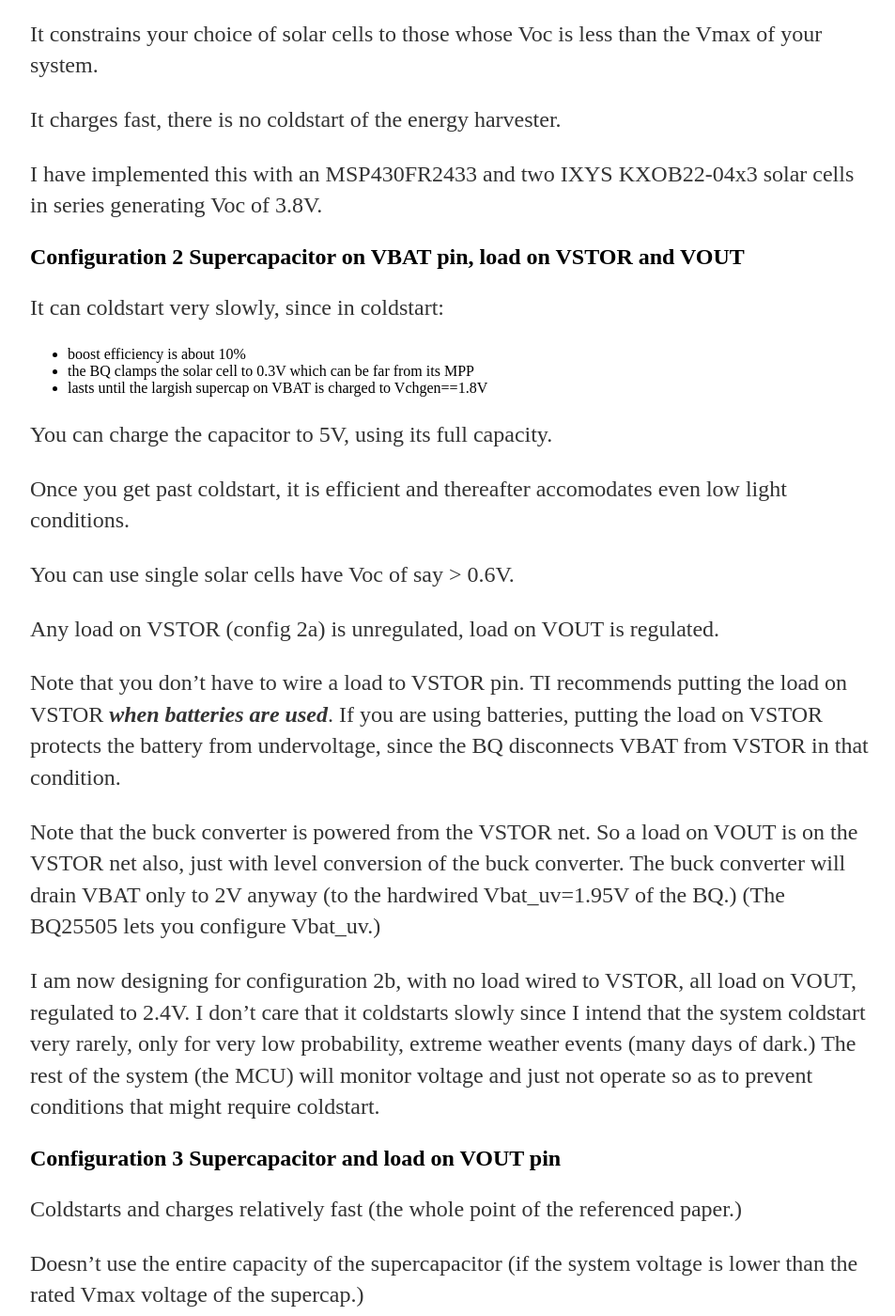
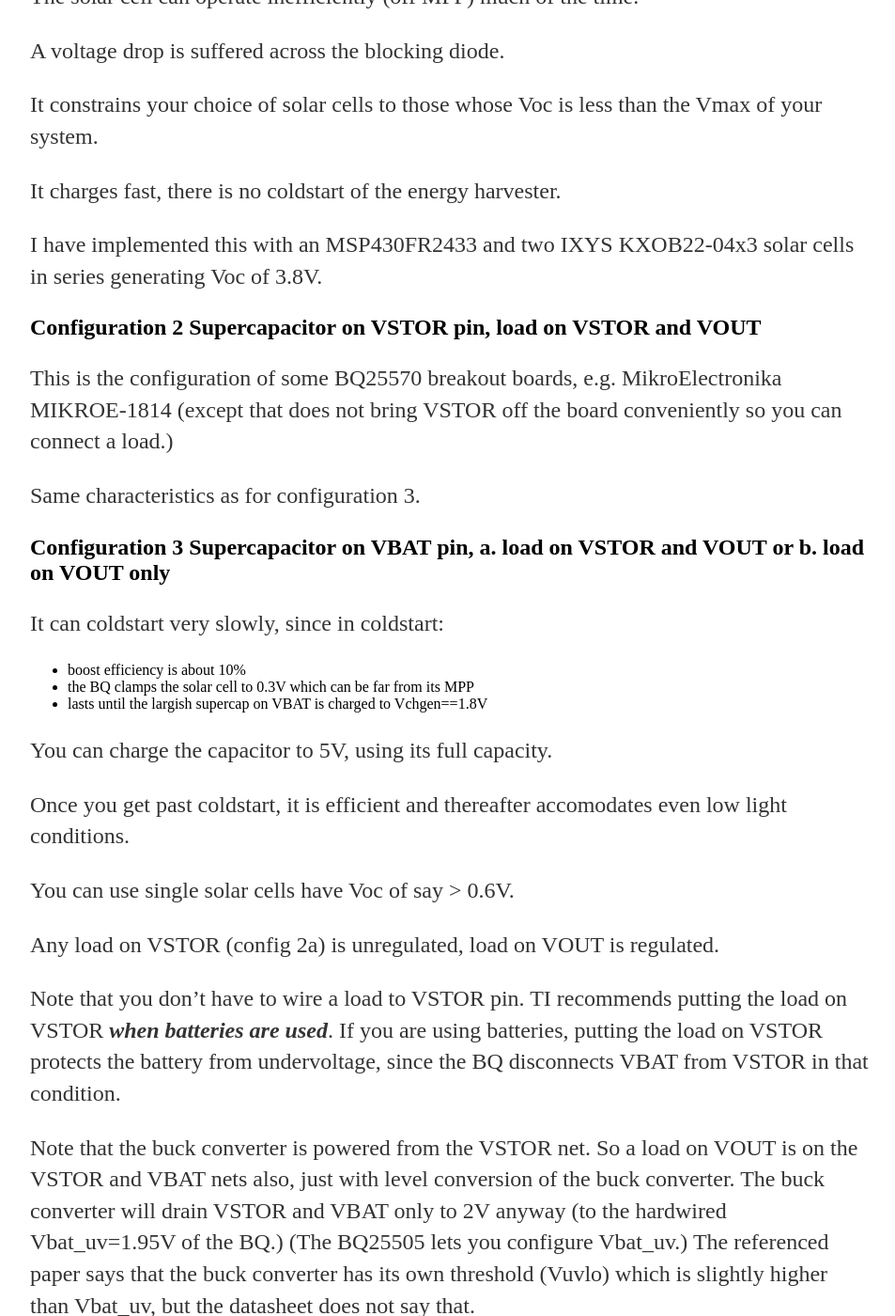
Before and after one commit to bootchk/bootchk.github.io, a Jekyll site: the page built from _posts/2019-06-15-BQ25570configurations.md, in a window 1280 px wide and 1400 px high, scrolled down 1444 px. Shown: the whole window at 94% size, without its empty margins (160-1113 px from the left). Built offline with Jekyll 4.4.1, drawn with Linux system fonts in a browser that asks for light colours; some of the changed text lies outside the part shown.

Commit message:
Add config supercap on VSTOR

```diff
--- a/_posts/2019-06-15-BQ25570configurations.md
+++ b/_posts/2019-06-15-BQ25570configurations.md
@@ -28,10 +28,11 @@
 Thus you can have two output rails.
 
 The basic configurations:
-   1.  SC-diode (no BQ25570 at all)
-   2. a. Supercapacitor on VBAT pin, load on VSTOR and VOUT
-   2. b.  Supercapacitor on VBAT pin, load on VOUT
-   3.  Supercapacitor and load on VOUT pin
+   1. Solar cell and blocking diode (no BQ25570 at all)
+   2. Supercapacitor on VSTOR pin, load on VSTOR and VOUT
+   3. Supercapacitor on VBAT pin, a. load on VSTOR and VOUT b. load on VOUT only
+   4. Supercapacitor on VBAT pin, load on VOUT
+   5. Supercapacitor and load on VOUT pin
 
 The considerations are:
    - how fast it coldstarts and continues charging
@@ -41,8 +42,10 @@
    - how efficient energy is harvested (MPPT)
    - what light conditions are accomodated
 
-Configuration 1 SC-diode (no BQ25570 at all)
+Configuration 1 Solar cell and blocking diode (no BQ25570 at all)
 ---
+
+See the referenced paper.
 
 The voltage out is unregulated.
 
@@ -56,8 +59,15 @@
 
 I have implemented this with an MSP430FR2433 and two IXYS KXOB22-04x3 solar cells in series generating Voc of 3.8V.
 
+Configuration 2 Supercapacitor on VSTOR pin, load on VSTOR and VOUT
+---
 
-Configuration 2 Supercapacitor on VBAT pin, load on VSTOR and VOUT
+This is the configuration of some BQ25570 breakout boards, e.g. MikroElectronika MIKROE-1814 (except that does not bring VSTOR off the board conveniently so you can connect a load.)
+
+Same characteristics as for configuration 3.
+
+
+Configuration 3 Supercapacitor on VBAT pin, a. load on VSTOR and VOUT or b. load on VOUT only
 ---
 
 It can coldstart very slowly, since in coldstart:
@@ -79,9 +89,13 @@
 since the BQ disconnects VBAT from VSTOR in that condition.
 
 Note that the buck converter is powered from the VSTOR net.
-So a load on VOUT is on the VSTOR net also, just with level conversion of the buck converter.
-The buck converter will drain VBAT only to 2V anyway (to the hardwired Vbat_uv=1.95V of the BQ.)
+So a load on VOUT is on the VSTOR and VBAT nets also, just with level conversion of the buck converter.
+The buck converter will drain VSTOR and VBAT only to 2V anyway (to the hardwired Vbat_uv=1.95V of the BQ.)
 (The BQ25505 lets you configure Vbat_uv.)
+The referenced paper says that the buck converter has its own threshold (Vuvlo) which is slightly higher than Vbat_uv,
+but the datasheet does not say that.
+
+Note that the BQ dynamically switches a connection between VSTOR and VBAT, for under and over voltage conditions on VBAT.
 
 I am now designing for configuration 2b,
 with no load wired to VSTOR, all load on VOUT, regulated to 2.4V.
```
Also changed, not shown: other parts of _posts/2019-06-15-BQ25570configurations.md (+1 -1 lines).
